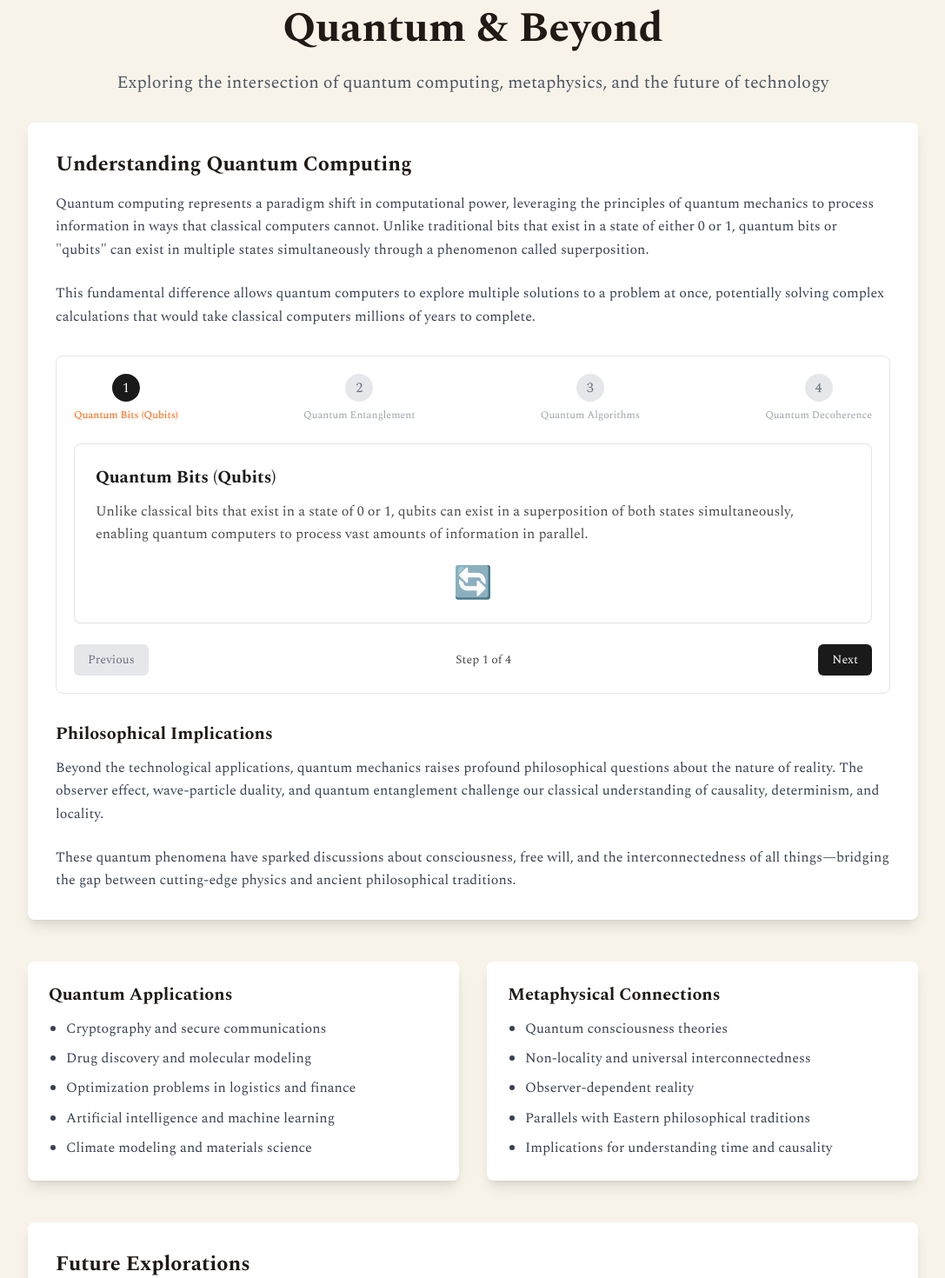
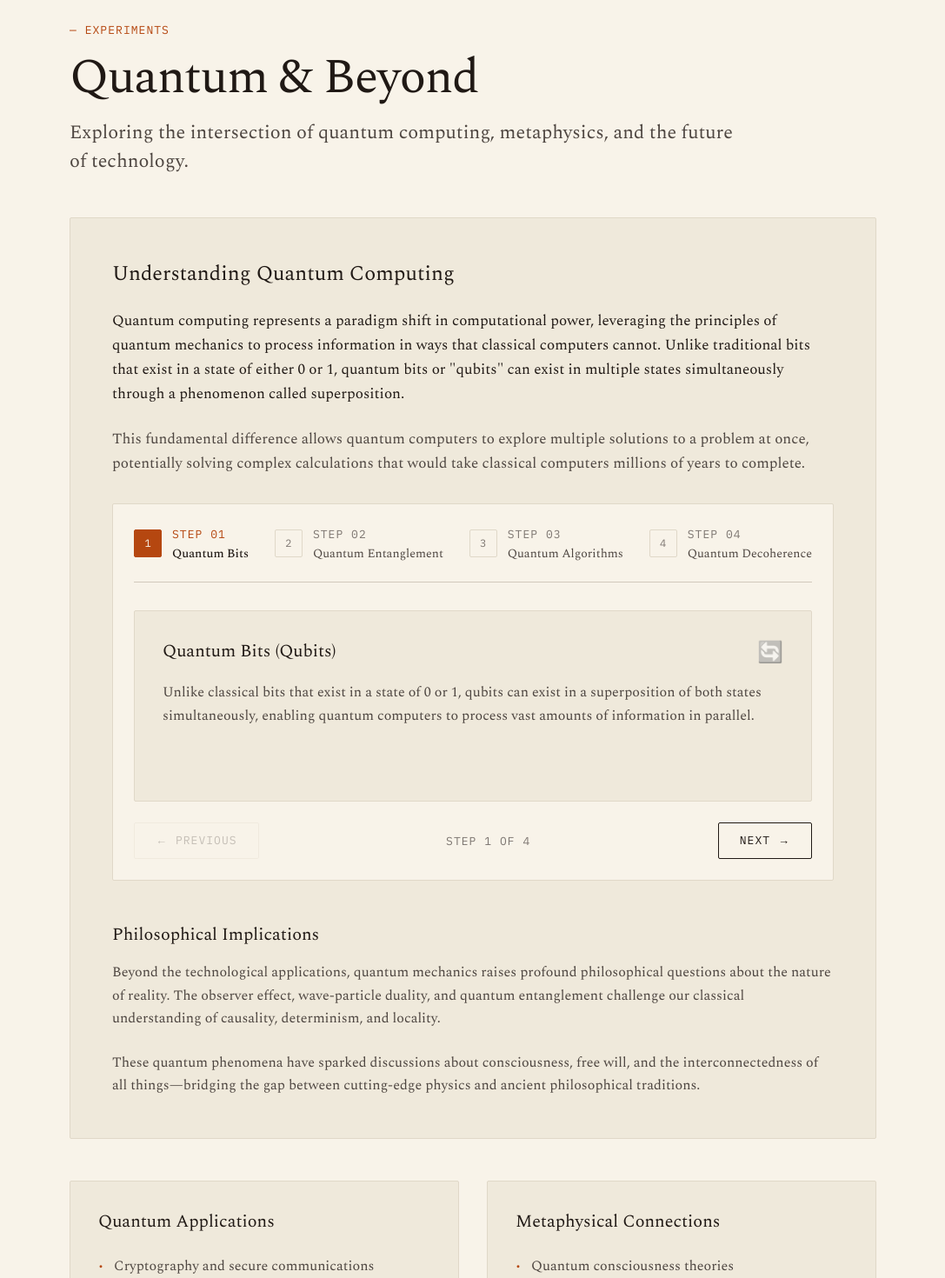
Before and after one commit to jayanzaman/website, a Next.js app: page /quantum-beyond in a window 1280 px wide. Shown: the part 160-1630 px from the top of the page at 87% size, without its empty margins (96-1183 px from the left). Built offline with nearby package versions, Linux system fonts and the light colour scheme; a web font is replaced by a local one.

Commit message:
Align Quantum & Beyond page and stepper with design system

```diff
--- a/src/app/quantum-beyond/page.tsx
+++ b/src/app/quantum-beyond/page.tsx
@@ -1,4 +1,8 @@
+// src/app/quantum-beyond/page.tsx
+'use client';
+
 import Link from 'next/link';
+import { FaArrowLeft } from 'react-icons/fa';
 import AnimatedProcess from '@/components/AnimatedProcess';
 
 export default function QuantumBeyond() {
@@ -27,74 +31,111 @@ export default function QuantumBeyond() {
   ];
 
   return (
-    <main className="flex min-h-screen flex-col items-center p-4 md:p-24">
-      <section className="w-full max-w-5xl mb-16">
-        <h1 className="text-4xl md:text-5xl font-bold mb-6 text-center">Quantum &amp; Beyond</h1>
-        <p className="text-xl text-gray-600 dark:text-gray-300 mb-8 text-center">
-          Exploring the intersection of quantum computing, metaphysics, and the future of technology
-        </p>
+    <div className="min-h-screen transition-colors">
+      <div className="max-w-5xl mx-auto px-6 md:px-12 py-12">
+        {/* Navigation back */}
+        <Link
+          href="/"
+          className="inline-flex items-center text-[var(--sumi-2)] hover:text-[var(--vermilion)] mb-10 transition-colors font-mono text-[12px] tracking-wider"
+        >
+          <FaArrowLeft className="mr-2 text-[10px]" /> BACK TO HOME
+        </Link>
 
-        <div className="bg-white dark:bg-gray-800 rounded-lg shadow-lg p-8 mb-12">
-          <h2 className="text-2xl font-bold mb-4">Understanding Quantum Computing</h2>
-          <p className="text-gray-700 dark:text-gray-300 mb-6">
+        {/* Page Header */}
+        <div className="space-y-4 mb-12">
+          <div className="label-mono text-[13px] text-[var(--vermilion)] tracking-[0.1em]">
+            — EXPERIMENTS
+          </div>
+          <h1 className="heading-1 font-serif text-[var(--sumi)] font-light">
+            Quantum &amp; Beyond
+          </h1>
+          <p className="lede-text max-w-3xl">
+            Exploring the intersection of quantum computing, metaphysics, and the future of technology.
+          </p>
+        </div>
+
+        {/* Section 1: Understanding (Flat Card Layout) */}
+        <div className="bg-[var(--paper-deep)] border border-[var(--paper-edge)] rounded-[2px] p-8 md:p-12 mb-12">
+          <h2 className="text-2xl font-serif font-light text-[var(--sumi)] mb-6">
+            Understanding Quantum Computing
+          </h2>
+          <p className="font-serif text-[17px] leading-[1.65] text-[var(--sumi)] mb-6">
             Quantum computing represents a paradigm shift in computational power, leveraging the principles of quantum mechanics to process information in ways that classical computers cannot. Unlike traditional bits that exist in a state of either 0 or 1, quantum bits or &quot;qubits&quot; can exist in multiple states simultaneously through a phenomenon called superposition.
           </p>
-          <p className="text-gray-700 dark:text-gray-300 mb-6">
+          <p className="font-serif text-[17px] leading-[1.65] text-[var(--sumi-2)] mb-8">
             This fundamental difference allows quantum computers to explore multiple solutions to a problem at once, potentially solving complex calculations that would take classical computers millions of years to complete.
           </p>
 
+          {/* Custom Stepper */}
           <AnimatedProcess steps={quantumSteps} />
 
-          <h3 className="text-xl font-bold mt-8 mb-3">Philosophical Implications</h3>
-          <p className="text-gray-700 dark:text-gray-300 mb-6">
+          <h3 className="text-xl font-serif text-[var(--sumi)] mt-12 mb-4 font-normal">
+            Philosophical Implications
+          </h3>
+          <p className="font-serif text-[16px] leading-[1.65] text-[var(--sumi-2)] mb-6">
             Beyond the technological applications, quantum mechanics raises profound philosophical questions about the nature of reality. The observer effect, wave-particle duality, and quantum entanglement challenge our classical understanding of causality, determinism, and locality.
           </p>
-          <p className="text-gray-700 dark:text-gray-300">
+          <p className="font-serif text-[16px] leading-[1.65] text-[var(--sumi-2)]">
             These quantum phenomena have sparked discussions about consciousness, free will, and the interconnectedness of all things—bridging the gap between cutting-edge physics and ancient philosophical traditions.
           </p>
         </div>
 
+        {/* Section 2: List Columns (Flat Cards Grid) */}
         <div className="grid grid-cols-1 md:grid-cols-2 gap-8 mb-12">
-          <div className="bg-white dark:bg-gray-800 rounded-lg shadow-lg p-6">
-            <h3 className="text-xl font-bold mb-3">Quantum Applications</h3>
-            <ul className="list-disc pl-5 space-y-2 text-gray-700 dark:text-gray-300">
-              <li>Cryptography and secure communications</li>
-              <li>Drug discovery and molecular modeling</li>
-              <li>Optimization problems in logistics and finance</li>
-              <li>Artificial intelligence and machine learning</li>
-              <li>Climate modeling and materials science</li>
+          <div className="bg-[var(--paper-deep)] border border-[var(--paper-edge)] p-8 rounded-[2px]">
+            <h3 className="text-xl font-serif font-light text-[var(--sumi)] mb-6">Quantum Applications</h3>
+            <ul className="space-y-4">
+              {[
+                'Cryptography and secure communications',
+                'Drug discovery and molecular modeling',
+                'Optimization problems in logistics and finance',
+                'Artificial intelligence and machine learning',
+                'Climate modeling and materials science'
+              ].map((item, i) => (
+                <li key={i} className="font-serif text-[16px] text-[var(--sumi-2)] flex items-start">
+                  <span className="text-[var(--vermilion)] mr-3 select-none mt-1.5 text-xs">•</span>
+                  <span>{item}</span>
+                </li>
+              ))}
             </ul>
           </div>
 
-          <div className="bg-white dark:bg-gray-800 rounded-lg shadow-lg p-6">
-            <h3 className="text-xl font-bold mb-3">Metaphysical Connections</h3>
-            <ul className="list-disc pl-5 space-y-2 text-gray-700 dark:text-gray-300">
-              <li>Quantum consciousness theories</li>
-              <li>Non-locality and universal interconnectedness</li>
-              <li>Observer-dependent reality</li>
-              <li>Parallels with Eastern philosophical traditions</li>
-              <li>Implications for understanding time and causality</li>
+          <div className="bg-[var(--paper-deep)] border border-[var(--paper-edge)] p-8 rounded-[2px]">
+            <h3 className="text-xl font-serif font-light text-[var(--sumi)] mb-6">Metaphysical Connections</h3>
+            <ul className="space-y-4">
+              {[
+                'Quantum consciousness theories',
+                'Non-locality and universal interconnectedness',
+                'Observer-dependent reality',
+                'Parallels with Eastern philosophical traditions',
+                'Implications for understanding time and causality'
+              ].map((item, i) => (
+                <li key={i} className="font-serif text-[16px] text-[var(--sumi-2)] flex items-start">
+                  <span className="text-[var(--vermilion)] mr-3 select-none mt-1.5 text-xs">•</span>
+                  <span>{item}</span>
+                </li>
+              ))}
             </ul>
           </div>
         </div>
 
-        <div className="bg-white dark:bg-gray-800 rounded-lg shadow-lg p-8">
-          <h2 className="text-2xl font-bold mb-4">Future Explorations</h2>
-          <p className="text-gray-700 dark:text-gray-300 mb-6">
+        {/* Section 3: Future Panel (Flat Card) */}
+        <div className="bg-[var(--paper-deep)] border border-[var(--paper-edge)] rounded-[2px] p-8 md:p-12 mb-8 space-y-6">
+          <h2 className="text-2xl font-serif font-light text-[var(--sumi)]">Future Explorations</h2>
+          <p className="font-serif text-[16px] leading-[1.65] text-[var(--sumi-2)]">
             This section will continue to evolve with new articles exploring the fascinating intersections of quantum theory, consciousness, and spiritual traditions. Let's explore these fascinating intersections and examine how emerging technologies might reshape our understanding of reality and what it means to be human.
           </p>
-          <p className="text-gray-700 dark:text-gray-300 mb-8">
+          <p className="font-serif text-[16px] leading-[1.65] text-[var(--sumi-2)]">
             Stay tuned for deep dives into quantum biology, the hard problem of consciousness, and how ancient wisdom traditions might offer insights into our most cutting-edge scientific discoveries. The term &quot;quantum supremacy&quot; refers to the potential milestone of a quantum computer solving a problem that is intractable for a classical computer.
           </p>
 
-          <Link
-            href="/"
-            className="px-6 py-3 bg-blue-600 text-white rounded-md hover:bg-blue-700 transition-colors inline-block"
-          >
-            Back to Home
-          </Link>
+          <div className="pt-4">
+            <Link href="/" className="btn-seal">
+              &larr; BACK TO HOME
+            </Link>
+          </div>
         </div>
-      </section>
-    </main>
+      </div>
+    </div>
   );
 }
--- a/src/components/AnimatedProcess.tsx
+++ b/src/components/AnimatedProcess.tsx
@@ -1,3 +1,4 @@
+// src/components/AnimatedProcess.tsx
 'use client';
 
 import { useState } from 'react';
@@ -29,70 +30,95 @@ export default function AnimatedProcess({ steps }: AnimatedProcessProps) {
   };
 
   return (
-    <div className="border border-[#E5E5E5] rounded-lg p-5 my-8 bg-white">
-      <div className="flex justify-between items-center mb-6">
-        {steps.map((step, index) => (
-          <div
+    <div className="border border-[var(--paper-edge)] rounded-[2px] p-6 my-8 bg-[var(--paper)] transition-colors">
+
+      {/* Step Indicator Header */}
+      <div className="flex flex-wrap md:flex-nowrap justify-between items-center gap-4 mb-8 border-b border-[var(--rule)] pb-6">
+        {steps.map((step, index) => {
+          const isActive = index === currentStep;
+          const isCompleted = index < currentStep;
+
+          return (
+            <button
               key={index}
-            className={`flex flex-col items-center cursor-pointer ${index <= currentStep ? 'text-[#FF5F00]' : 'text-gray-400'}`}
+              className='flex-grow md:flex-grow-0 flex items-center gap-3 text-left focus:outline-none group'
               onClick={() => setCurrentStep(index)}
             >
-            <div className={`w-8 h-8 rounded-full flex items-center justify-center mb-2 ${
-              index <= currentStep ? 'bg-[#1A1A1A] text-white' : 'bg-gray-200 text-gray-500'
+              {/* Step number block (Flat design, 2px border-radius max) */}
+              <div className={`w-8 h-8 rounded-[2px] border flex items-center justify-center font-mono text-xs transition-all ${
+                isActive
+                  ? 'bg-[var(--vermilion)] border-[var(--vermilion)] text-[var(--paper)]'
+                  : isCompleted
+                    ? 'border-[var(--sumi)] text-[var(--sumi)]'
+                    : 'border-[var(--paper-edge)] text-[var(--sumi-3)]'
               }`}>
                 {index + 1}
               </div>
-            <div className="text-xs text-center max-w-[150px] hover:whitespace-normal hover:overflow-visible hover:z-10" title={step.title}>
-              {step.title}
+
+              {/* Step Title */}
+              <div className="space-y-0.5">
+                <div className={`label-mono text-[10px] tracking-[0.06em] ${
+                  isActive ? 'text-[var(--vermilion)]' : 'text-[var(--sumi-3)]'
+                }`}>
+                  STEP 0{index + 1}
+                </div>
+                <div className={`font-serif text-[14px] leading-tight transition-colors group-hover:text-[var(--vermilion)] ${
+                  isActive ? 'text-[var(--sumi)] font-medium' : 'text-[var(--sumi-2)]'
+                }`}>
+                  {step.title.split(' (')[0]}
                 </div>
               </div>
-        ))}
+            </button>
+          );
+        })}
       </div>
 
-      <div className="bg-white rounded-lg p-6 shadow-sm min-h-[200px] border border-[#E5E5E5]">
+      {/* Step Content Card */}
+      <div className="bg-[var(--paper-deep)] rounded-[2px] p-6 md:p-8 border border-[var(--paper-edge)] min-h-[220px] flex flex-col justify-between">
         <motion.div
           key={currentStep}
-          initial={{ opacity: 0, x: 20 }}
-          animate={{ opacity: 1, x: 0 }}
-          exit={{ opacity: 0, x: -20 }}
-          transition={{ duration: 0.3 }}
-          className="h-full"
+          initial={{ opacity: 0, y: 10 }}
+          animate={{ opacity: 1, y: 0 }}
+          exit={{ opacity: 0, y: -10 }}
+          transition={{ duration: 0.25 }}
+          className="space-y-4"
         >
-          <h3 className="text-xl font-semibold mb-3 text-[#1A1A1A]">{steps[currentStep].title}</h3>
-          <p className="text-[#4A4A4A]">{steps[currentStep].description}</p>
+          <div className="flex justify-between items-start gap-4">
+            <h3 className="text-xl font-serif text-[var(--sumi)] font-light">
+              {steps[currentStep].title}
+            </h3>
             {steps[currentStep].icon && (
-            <div className="flex justify-center mt-6">
-              <div className="text-4xl">{steps[currentStep].icon}</div>
+              <span className="text-2xl filter grayscale opacity-65 select-none" aria-hidden="true">
+                {steps[currentStep].icon}
+              </span>
+            )}
           </div>
-          )}
+          <p className="font-serif text-[16px] leading-[1.65] text-[var(--sumi-2)] max-w-3xl">
+            {steps[currentStep].description}
+          </p>
         </motion.div>
       </div>
 
-      <div className="flex justify-between mt-6">
+      {/* Stepper Navigation */}
+      <div className="flex justify-between items-center mt-6">
         <button
           onClick={prevStep}
           disabled={currentStep === 0}
-          className={`px-4 py-2 rounded-md text-sm ${
-            currentStep === 0
-              ? 'bg-gray-200 text-gray-500 cursor-not-allowed'
-              : 'bg-[#1A1A1A] text-white hover:bg-[#FF5F00]'
-          }`}
+          className="btn-ghost text-xs px-4 py-2 disabled:opacity-30 disabled:cursor-not-allowed"
         >
-          Previous
+          &larr; PREVIOUS
         </button>
-        <div className="text-sm text-[#4A4A4A] flex items-center">
+
+        <div className="label-mono text-[11px] text-[var(--sumi-3)] select-none">
           Step {currentStep + 1} of {steps.length}
         </div>
+
         <button
           onClick={nextStep}
           disabled={currentStep === steps.length - 1}
-          className={`px-4 py-2 rounded-md text-sm ${
-            currentStep === steps.length - 1
-              ? 'bg-gray-200 text-gray-500 cursor-not-allowed'
-              : 'bg-[#1A1A1A] text-white hover:bg-[#FF5F00]'
-          }`}
+          className="btn-seal text-xs px-4 py-2 disabled:opacity-30 disabled:cursor-not-allowed"
         >
-          Next
+          NEXT &rarr;
         </button>
       </div>
     </div>
```
Also changed, not shown: 1 other file (tests, documents, lock files or other folders). Lines whose indentation alone changed are shown as unchanged.
